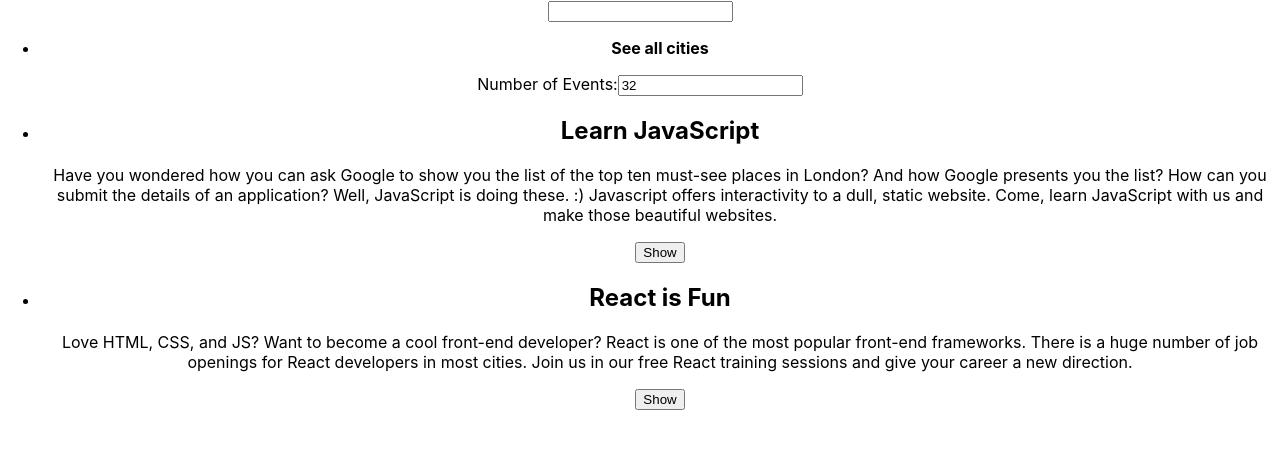
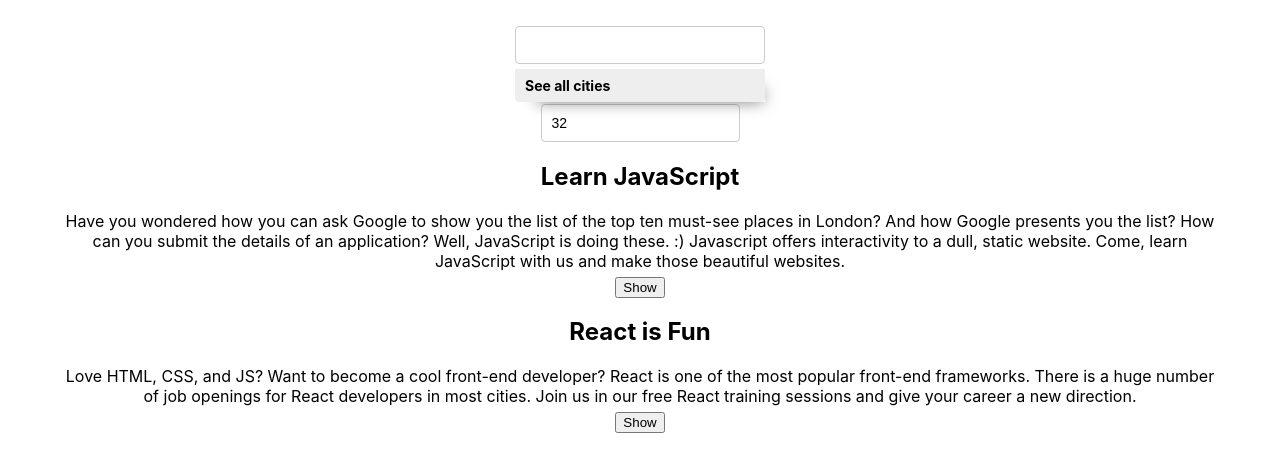
Before and after one commit to digital-solver/meetapp, a React (Create React App) app: page / in a window 1280 px wide. Shown: the top 472 px of the page. Built offline with nearby package versions, Linux system fonts and the light colour scheme.

Commit message:
Read event data from api and style app

```diff
--- a/src/App.css
+++ b/src/App.css
@@ -1,38 +1,213 @@
+@import url(https://fonts.googleapis.com/css?family=Roboto:500);
 .App {
+  text-align: center;
+  padding: 2% 5%;
+}
+
+.App * {
+  box-sizing: border-box;
+}
+
+ul {
+  padding: 0;
+  list-style: none;
+}
+
+p {
+  margin: 5px 0;
+}
+
+.display-none {
+  display: none;
+}
+.showSuggestions {
+  display: block;
+}
+
+input[type="text"],
+input[type="number"] {
+  padding: 8px 6px 8px 10px;
+  border-radius: 4px;
+  outline: none;
+  border: 1px solid #ccc;
+  font-size: 14px;
+  line-height: 20px;
+  align-self: center;
+  height: 38px;
+}
+
+.city {
+  width: 250px;
+}
+
+.CitySearch {
+  display: flex;
+  flex-direction: column;
+  flex-basis: 300px;
+  max-width: 300px;
+  margin: auto;
+  position: relative;
+}
+
+.suggestions {
+  width: 250px;
+  position: absolute;
+  z-index: 2;
+  align-self: center;
+  margin: 0;
+  top: 43px;
+  font-size: 14px;
+  box-shadow: 10px 10px 16px -12px rgba(0, 0, 0, 0.75);
+}
+
+.suggestions > li {
+  text-align: left;
+  padding: 8px 6px 8px 10px;
+  background-color: #eee;
+  cursor: default;
+}
+
+.suggestions > li:last-child {
+  border-bottom-left-radius: 4px;
+  border-bottom-right-radius: 4px;
+}
+
+.suggestions > li:hover {
+  background-color: #bcdcdb;
+}
+
+.event {
+  padding: 10px 10px 35px;
+  margin-bottom: 10px;
+  text-align: left;
+  border: 1px solid #ccc;
+  border-radius: 4px;
+  position: relative;
+}
+
+.details-btn {
+  position: absolute;
+  right: 5px;
+  bottom: 5px;
+  padding: 5px 8px;
+  border-radius: 4px;
+  outline: none;
+  cursor: pointer;
+}
+
+.name {
+  font-size: 18px;
+  font-weight: 600;
+}
+
+.group-name {
+  text-transform: uppercase;
+  font-size: 14px;
+}
+
+.going,
+.visibility {
+  font-style: italic;
+}
+
+.description {
+  overflow-x: hidden;
+}
+
+.numberOfEvents {
+  width: 200px;
+  margin: 20px auto;
   text-align: center;
 }
 
-.App-logo {
-  height: 40vmin;
-  pointer-events: none;
+.button-wrapper {
+  display: grid;
+  grid-template-columns: 1fr 1fr 1fr;
+  grid-gap: 20px;
+  padding: 20px;
+  font-family: sans-serif;
 }
 
-@media (prefers-reduced-motion: no-preference) {
-  .App-logo {
-    animation: App-logo-spin infinite 20s linear;
+.Alert {
+  position: fixed;
+  top: 20px;
+}
+
+.data-vis-wrapper {
+  display: flex;
+  align-items: center;
+  flex-direction: column;
+}
+.data-vis-wrapper .recharts-responsive-container {
+  min-width: 100%;
+  display: flex;
+}
+.recharts-surface {
+  overflow: visible;
+}
+
+.login-button {
+  color: #494949;
+  text-transform: uppercase;
+  text-decoration: none;
+  background: #ffffff;
+  padding: 20px;
+  border: 4px solid #494949;
+  display: inline-block;
+  transition: all 0.4s ease 0s;
+  min-width: 10rem;
+  margin: 1rem;
+}
+
+.google-btn {
+  width: 184px;
+  height: 42px;
+  margin: 1rem;
+  background-color: #4285f4;
+  border-radius: 2px;
+  box-shadow: 0 3px 4px 0 rgba(0, 0, 0, 0.25);
+}
+.google-btn:hover {
+  box-shadow: 0 0 6px #4285f4;
+}
+.google-btn:active {
+  background: #1669f2;
+}
+.google-icon-wrapper {
+  position: absolute;
+  margin-top: 1px;
+  margin-left: 1px;
+  width: 40px;
+  height: 40px;
+  border-radius: 2px;
+  background-color: #fff;
+}
+.google-icon {
+  position: absolute;
+  margin-top: 11px;
+  margin-left: -8px;
+  width: 18px;
+  height: 18px;
+}
+.btn-text {
+  float: right;
+  margin: 11px 11px 0 0;
+  color: #fff;
+  font-size: 14px;
+  letter-spacing: 0.2px;
+  font-family: "Roboto";
+}
+
+
+
+@media only screen and (min-width: 992px) {
+  .data-vis-wrapper {
+    flex-direction: row;
+  }
+  .data-vis-wrapper .recharts-responsive-container {
+    flex-basis: 50%;
+    max-width: 50%;
+    min-width: auto;
+    margin: 0 auto;
   }
 }
-
-.App-header {
-  background-color: #282c34;
-  min-height: 100vh;
-  display: flex;
-  flex-direction: column;
-  align-items: center;
-  justify-content: center;
-  font-size: calc(10px + 2vmin);
-  color: white;
-}
-
-.App-link {
-  color: #61dafb;
-}
-
-@keyframes App-logo-spin {
-  from {
-    transform: rotate(0deg);
-  }
-  to {
-    transform: rotate(360deg);
-  }
-}
--- a/src/App.js
+++ b/src/App.js
@@ -1,18 +1,50 @@
-import React from 'react';
+import React, {Component} from 'react';
 import './App.css';
 import EventList from './EventList';
 import CitySearch from './CitySearch';
 import NumberOfEvents from './NumberOfEvents';
 import { mockData } from "./mock-data";
+import { extractLocations, getEvents } from './api';
 
-function App() {
+class App extends Component {
+  state = {
+    events: mockData,
+    locations: extractLocations(mockData),
+  }
+
+  updateEvents = (location) => {
+    getEvents().then((events) => {
+      const locationEvents = (location === 'all')
+      ? events
+      : events.filter((event) => event.location === location);
+      this.setState({
+        events: locationEvents
+      });
+    });
+  }
+
+  componentDidMount() {
+    this.mounted = true;
+    getEvents().then((events) => {
+      if (this.mounted) {
+        this.setState({ events, locations: extractLocations(events) });
+      }
+    });
+  }
+
+  componentWillUnmount(){
+    this.mounted = false;
+  }
+
+  render() {
   return (
     <div className="App">
-      <CitySearch />
+      <CitySearch locations={this.state.locations} updateEvents={this.updateEvents}/>
       <NumberOfEvents />
-      <EventList events={mockData}/>
+      <EventList events={this.state.events}/>
     </div>
   );
 }
+}
 
 export default App;
--- a/src/api.js
+++ b/src/api.js
@@ -1,5 +1,11 @@
+import { mockData } from "./mock-data";
+
 export const extractLocations = (events) => {
   const extractLocations = events.map((event) => event.location);
   const locations = [...new Set(extractLocations)];
   return locations;
 };
+
+export const getEvents = async () => {
+  return mockData;
+}
```
Also changed, not shown: 1 other file (tests, documents, lock files or other folders).
